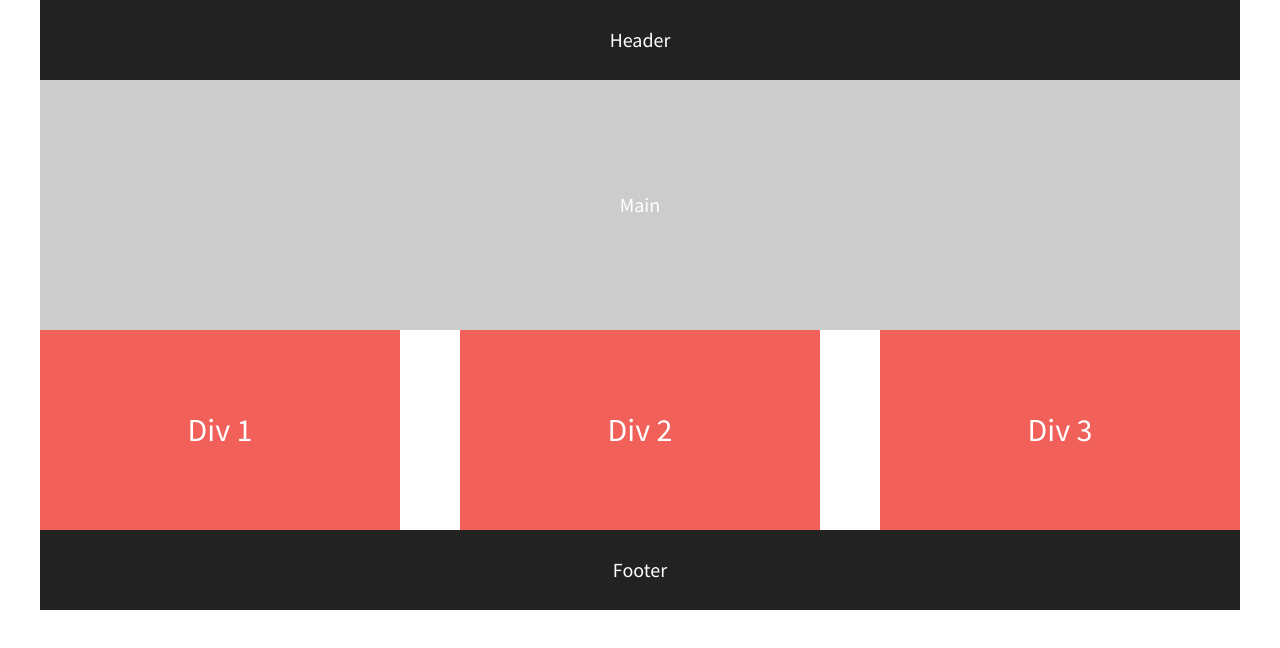
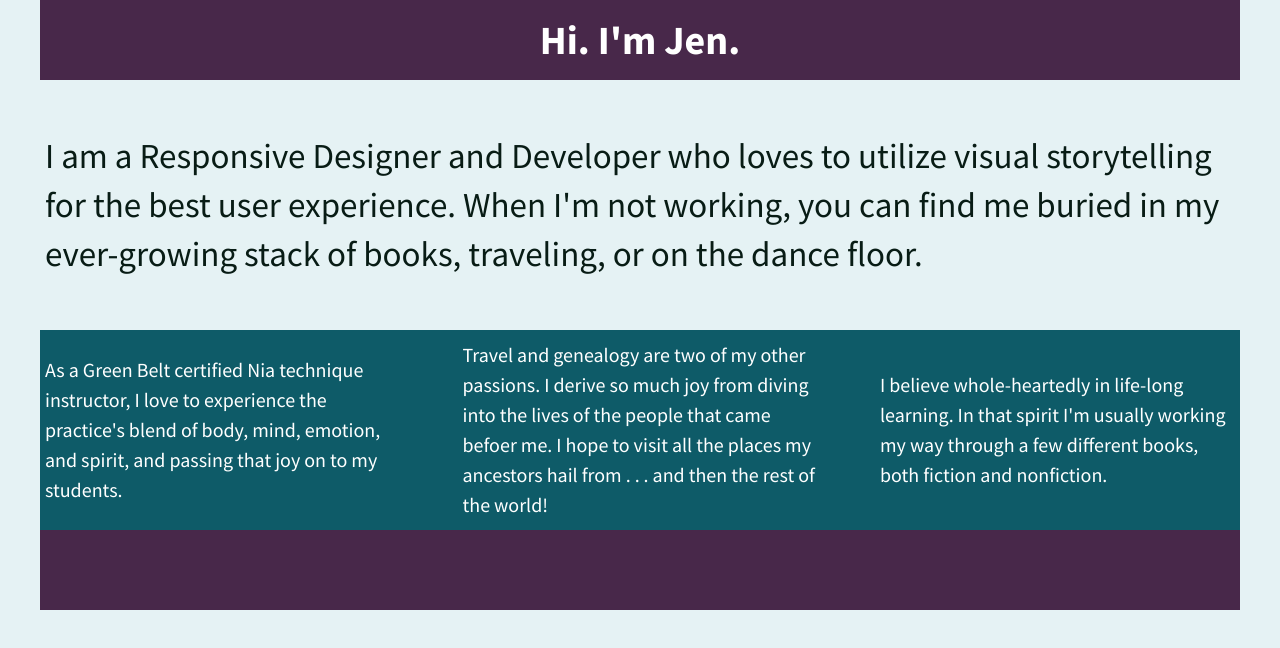
Before and after one commit to jengr/08.01-206-flexbox-starter, a plain HTML site: page index.html in a window 1280 px wide. Drawn offline with nearby package versions, Linux system fonts and the light colour scheme.

Commit message:
changed text in flex divs and updated colors

```diff
--- a/css/main.css
+++ b/css/main.css
@@ -96,7 +96,7 @@ textarea {
    ========================================================================== */
 
 html {
-  background-color: #fff;
+  background-color: #e5f2f4;
   height: 100%;
   width: 100%;
 }
@@ -111,15 +111,20 @@ body {
 
 header,
 footer {
-  background-color: #222;
+  background-color: #48284a;
   height: 80px;
   width: 100%;
+  font-size: 2em;
+  font-weight: bold;
 }
 
 main {
-  background-color: #ccc;
+  background-color: #e5f2f4;
   height: 250px;
   width: 100%;
+  color: #081c15;
+  font-size: 1.75em;
+  padding-left: 5px;
 }
 
 header,
@@ -136,19 +141,22 @@ main {
   align-items: center;
   flex-flow: row wrap;
   justify-content: space-between;
+  background-color: #0e5b68;
 }
 
 .flex-items {
   color: #fff;
   line-height: 1.5em;
-  font-size: 1.6em;
-  background-color: #f16059;
+  font-size: 1em;
+  background-color: #0e5b68;
   width: 30%;
   height: 200px;
   display: flex;
   justify-content: center;
   align-items: center;
+  padding-left: 5px;
 }
+
 
 /* ==========================================================================
    Helper classes
--- a/index.html
+++ b/index.html
@@ -22,18 +22,22 @@
 
         <!-- Add your site or application content here -->
         <section class="flex-container">
-            <header>Header</header>
-            <main>Main</main>
+            <header>Hi. I'm Jen.</header>
+            <main>I am a Responsive Designer and Developer who loves to utilize visual storytelling
+              for the best user experience. When I'm not working, you can find me buried in my ever-growing
+              stack of books, traveling, or on the dance floor.</main>
             <div id="div-1" class="flex-items">
-                Div 1
+              As a Green Belt certified Nia technique instructor, I love to experience the practice's blend of
+              body, mind, emotion, and spirit, and passing that joy on to my students.
             </div>
             <div id="div-2" class="flex-items">
-                Div 2
+              Travel and genealogy are two of my other passions.  I derive so much joy from diving into the lives of the people that came befoer me.
+              I hope to visit all the places my ancestors hail from . . . and then the rest of the world!
             </div>
             <div id="div-3" class="flex-items">
-                Div 3
+              I believe whole-heartedly in life-long learning.  In that spirit I'm usually working my way through a few different books, both fiction and nonfiction.
             </div>
-            <footer>Footer</footer>
+            <footer></footer>
         </section>
 
         <script src="https://ajax.googleapis.com/ajax/libs/jquery/1.11.3/jquery.min.js"></script>
```
